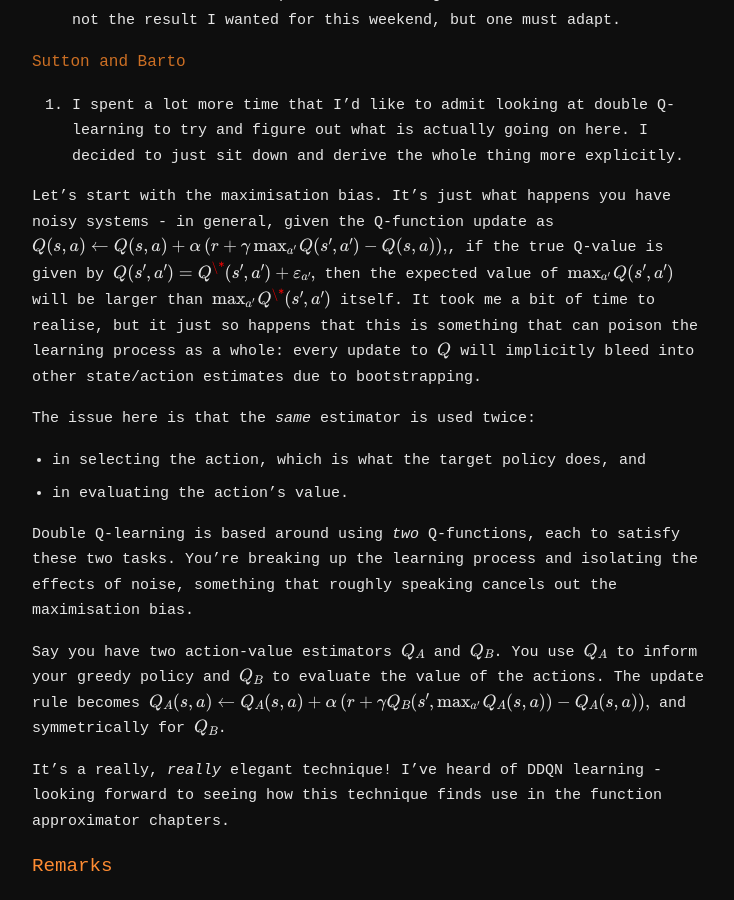
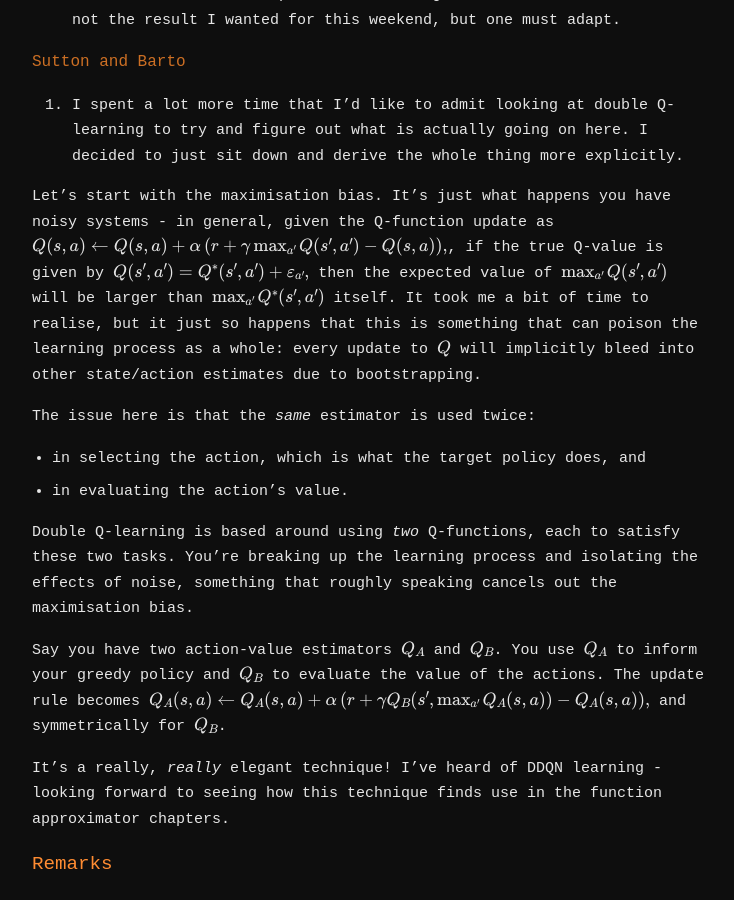
Before and after one commit to aravinthen/aravinthen.github.io, a Jekyll site: the page built from _log/2026-02-08.md, in a window 1280 px wide and 900 px high, scrolled down 804 px. Shown: the whole window, without its empty margins (272-1006 px from the left). Built offline with Jekyll 4.4.1, drawn with Linux system fonts in a browser that asks for light colours.

Commit message:
daily update

```diff
--- a/_log/2026-02-08.md
+++ b/_log/2026-02-08.md
@@ -25,9 +25,9 @@ Q(s,a) \leftarrow Q(s,a) + \alpha\left(r + \gamma \max_{a'} Q(s',a') - Q(s,a)\ri
 $$,
 if the true Q-value is given by
 $$
-Q(s', a') = Q^\*(s', a') + \varepsilon_{a'},
+Q(s', a') = Q^*(s', a') + \varepsilon_{a'},
 $$
-then the expected value of $$\max_{a'} Q(s',a')$$ will be larger than $$\max_{a'} Q^\*(s',a')$$ itself. It took me a bit of time to realise, but it just so happens that this is something that can poison the learning process as a whole: every update to $Q$ will implicitly bleed into other state/action estimates due to bootstrapping.
+then the expected value of $$\max_{a'} Q(s',a')$$ will be larger than $$\max_{a'} Q^*(s',a')$$ itself. It took me a bit of time to realise, but it just so happens that this is something that can poison the learning process as a whole: every update to $Q$ will implicitly bleed into other state/action estimates due to bootstrapping.
 
 The issue here is that the *same* estimator is used twice:
 * in selecting the action, which is what the target policy does, and
```
Also changed, not shown: _log/2026-02-09.md (added, +27 -0 lines).
